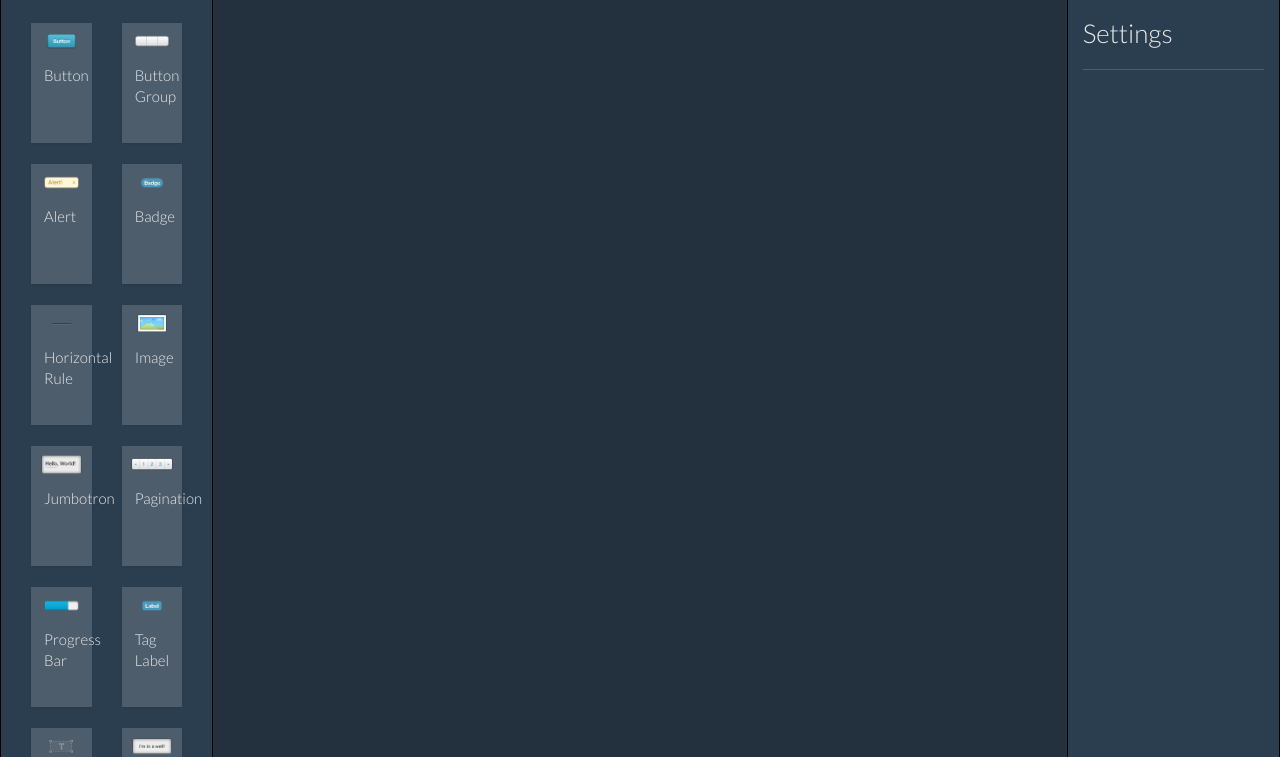
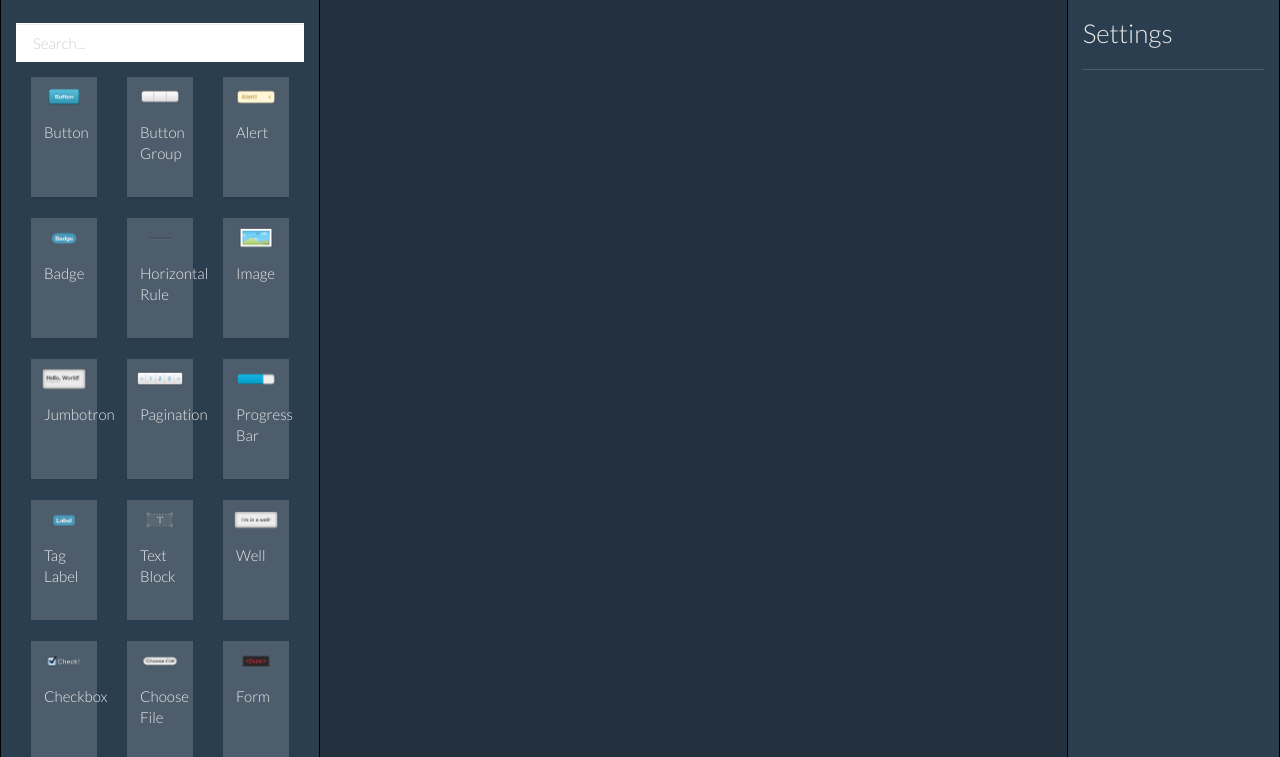
Before and after one commit to avihaymenahem/Bootstrap-UI-Builder, a plain HTML site: page index.html in a window 1280 px wide. Shown: the part 43-800 px from the top of the page. Drawn offline with Linux system fonts and the light colour scheme.

Commit message:
Side menu expanded

```diff
--- a/index.html
+++ b/index.html
@@ -49,9 +49,13 @@
 
 <div class="container-fluid" ng-controller="ToolBarCtrl">
     <div class="row clearfix">
-        <div id="toolbarWrapper" class="col-md-2 column">
+        <div id="toolbarWrapper" class="col-md-3 column">
+            <div class="form-group">
+                <input type="text" class="form-control" placeholder="Search...">
+            </div>
+
             <div ng-repeat="(elemKey, elemVal) in toolbarElements" ng-if="elemVal">
-                <div class="col-md-6 draggableChild" ng-repeat="(childElemKey, childElemVal) in elemVal | orderBy: childElemVal.name" draggable data-group="{{ elemKey }}" data-childName="{{ childElemKey }}">
+                <div class="col-md-4 draggableChild" ng-repeat="(childElemKey, childElemVal) in elemVal | orderBy: childElemVal.name" draggable data-group="{{ elemKey }}" data-childName="{{ childElemKey }}">
                     <div class="thumbnail elementItem">
                         <img ng-if="childElemVal.image" src="images/{{ childElemVal.image }}">
                         <div class="caption">{{ childElemVal.name }}</div>
@@ -60,7 +64,7 @@
             </div>
         </div>
 
-        <div id="mainContentWrapper" class="col-md-8 column" attrChangeAble droppable>
+        <div id="mainContentWrapper" class="col-md-7 column" attrChangeAble droppable>
             <div class="hiddenClickedElementToolbar">
                 <div class="copyElement" ng-click="duplicateItem($event); $event.stopPropagation();"><i class="glyphicon glyphicon-file"></i></div>
                 <div class="deleteElement" ng-click="deleteItem($event); $event.stopPropagation();"><i class="glyphicon glyphicon-trash"></i></div>
```
